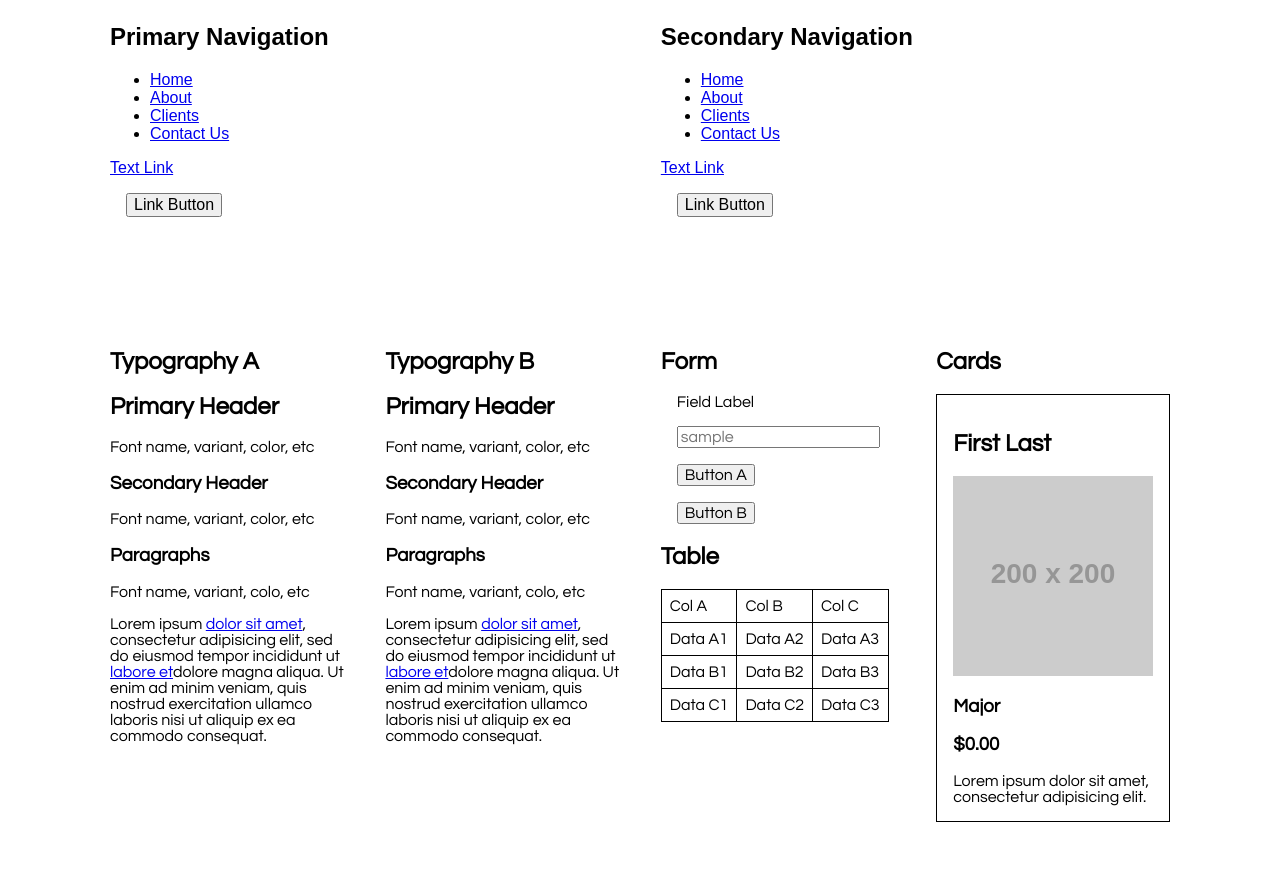
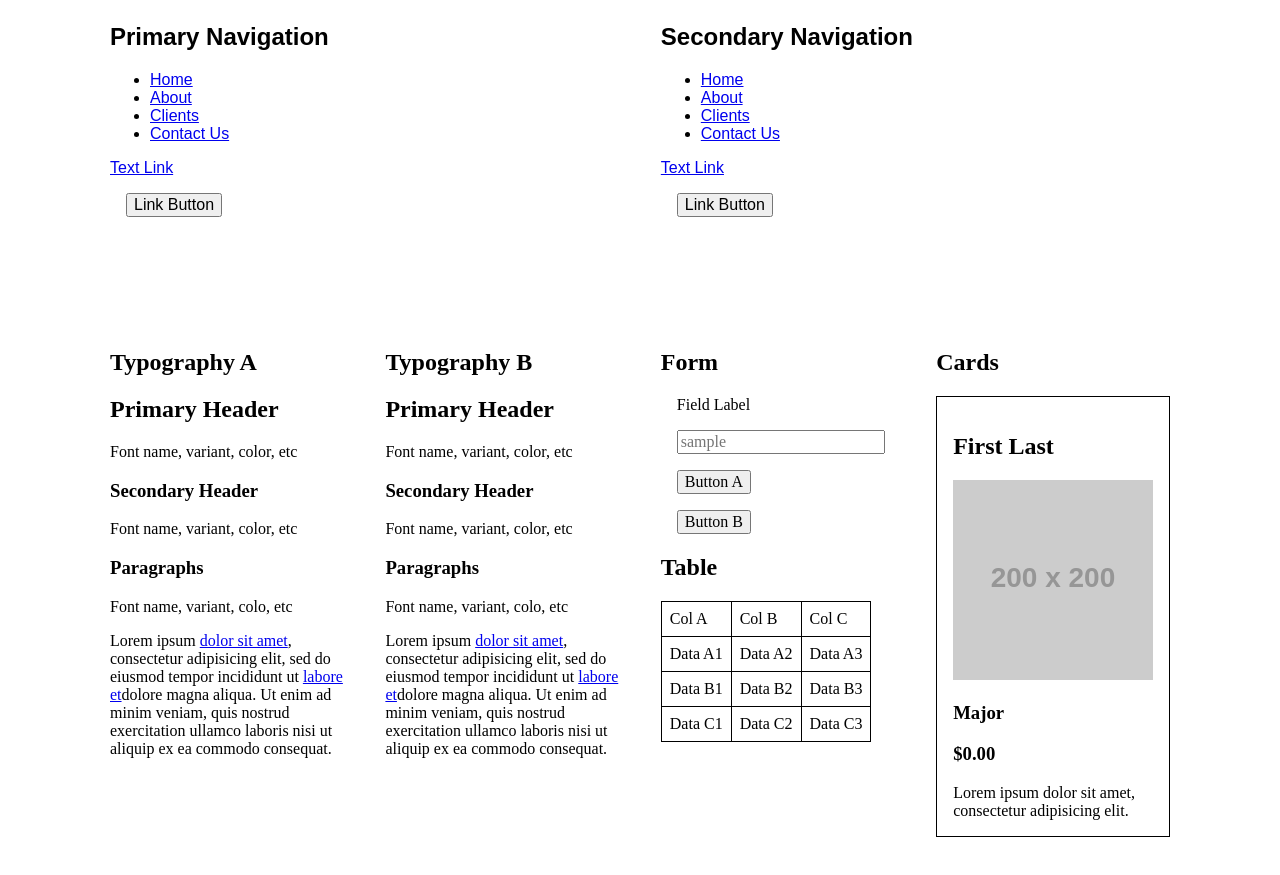
Before and after one commit to kharisgoldman/style-tile-ui1, a plain HTML site: page index.html in a window 1280 px wide. Shown: the part 1316-2191 px from the top of the page. Drawn offline with Linux system fonts and the light colour scheme; placeholder pictures from the web are drawn by us.

Commit message:
version 5

```diff
--- a/css/styles.css
+++ b/css/styles.css
@@ -35,11 +35,11 @@
 
 /* Typography */
  .type1, .grid-3{
-    font-family: copperplate
+    font-family: copperplate;
 }
 
 .type2, .grid-3{
-    font-family: century gothic
+    font-family: Rockwell;
 }
 
 /* Forms */
```
